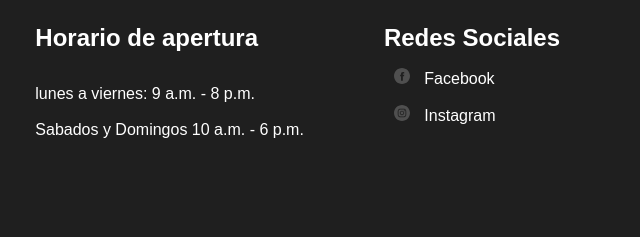
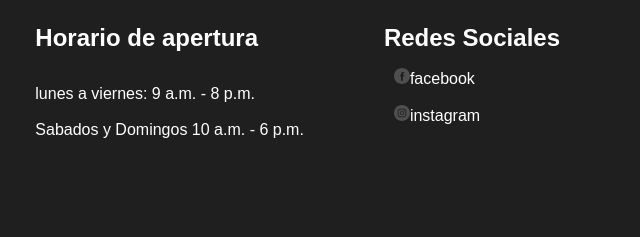
Before and after one commit to Breidy-OL/web_project_library_es, a plain HTML site: page index.html in a window 1280 px wide. Shown: the part 3554-3791 px from the top of the page, 640-1280 px from the left. Drawn offline with Linux system fonts and the light colour scheme.

Commit message:
nueva actualizacion

```diff
--- a/index.html
+++ b/index.html
@@ -304,18 +304,15 @@
                   <img
                     src="/images/facebook_white.svg"
                     class="footer__social-icon"
-                  />
+                  />facebook
                 </a>
-                <a class="footer__column-link" href="Facebook">Facebook</a>
               </li>
               <li class="footer__list-item">
                 <a class="footer__column-link" href="#">
                   <img
                     src="/images/instagram_white.svg"
                     class="footer__social-icon"
-                  />
-                </a>
-                <a class="footer__column-link" href="Instagram">Instagram</a>
+                  />instagram</a>
               </li>
             </ul>
           </div>
```
